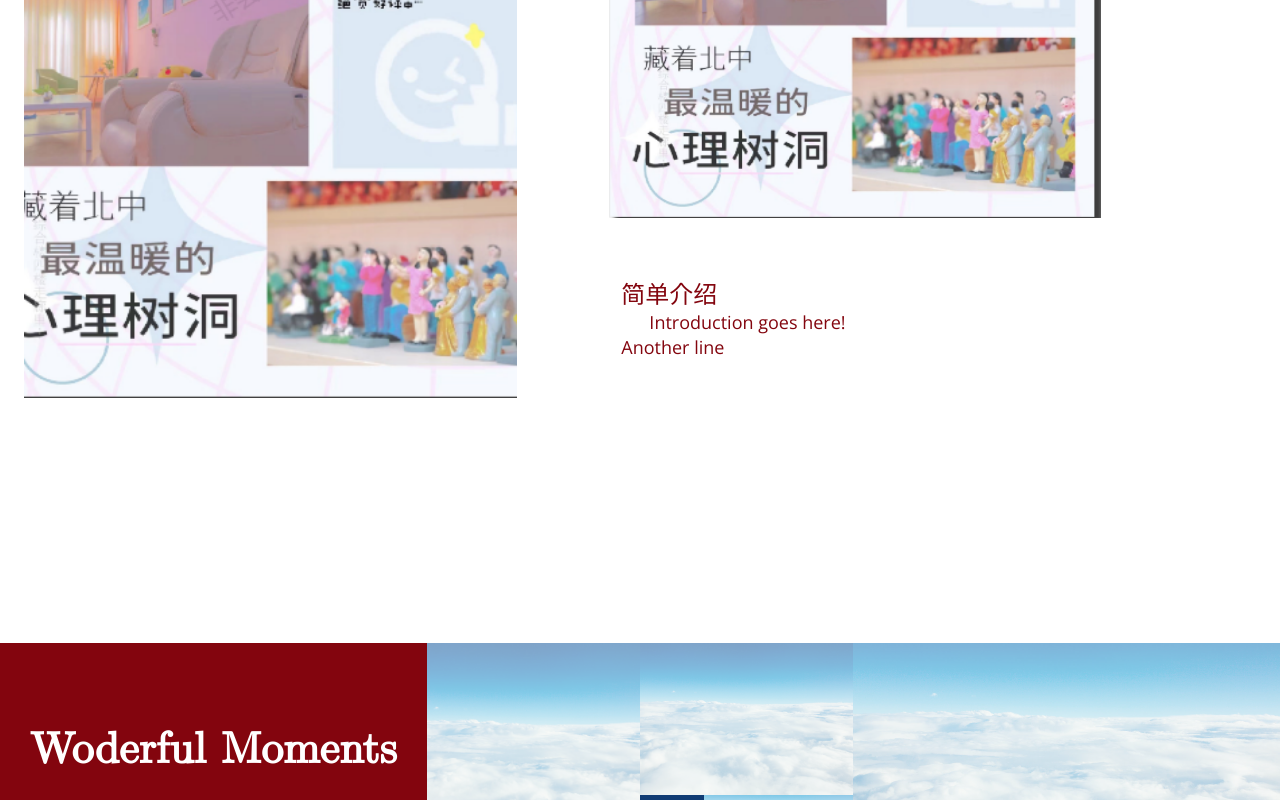
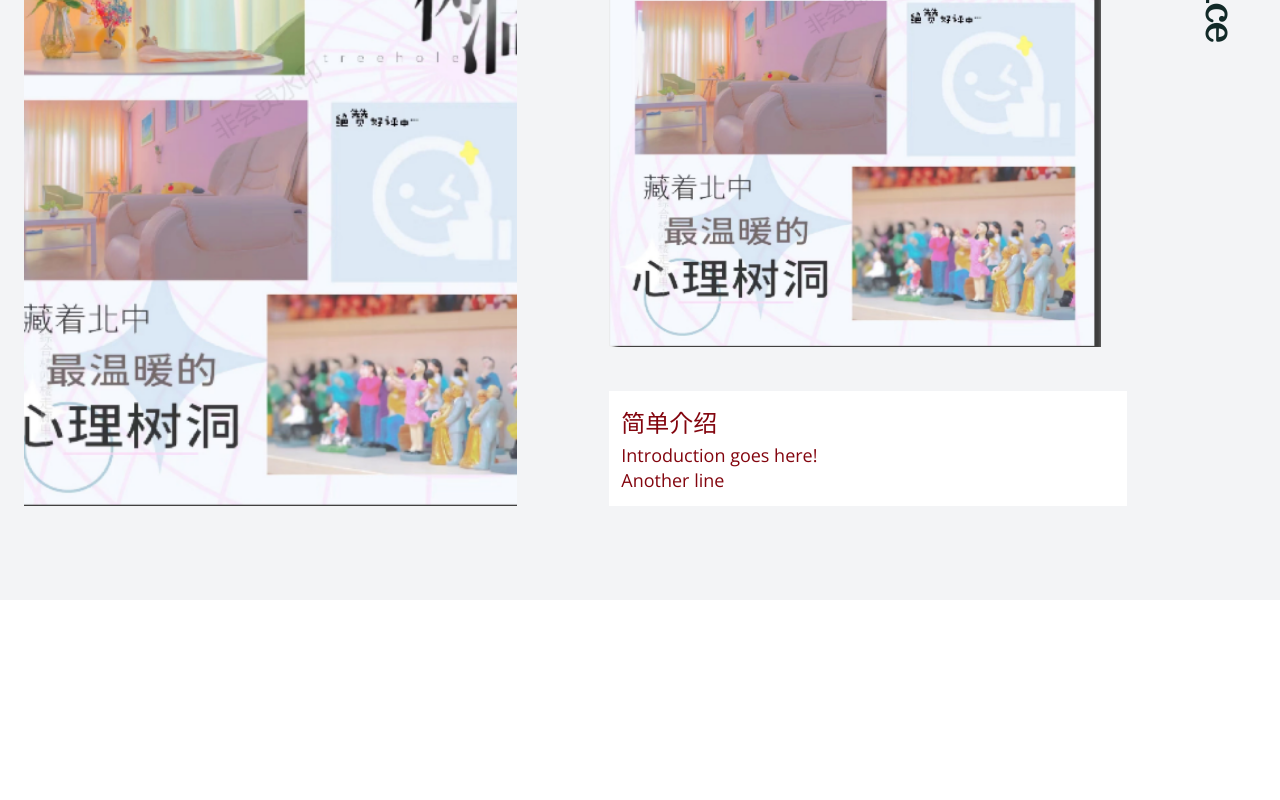
Before and after one commit to BAID-CSClub/baid-website-next, a Vue app: page /en-US/education in a window 1280 px wide. Shown: the part 3112-3912 px from the top of the page. Built offline with nearby package versions, Linux system fonts and the light colour scheme; a web font is replaced by a local one.

Commit message:
Complete modifications on Guidance Part

```diff
--- a/src/components/DesktopEducationTeaching/GuidenceFirst.vue
+++ b/src/components/DesktopEducationTeaching/GuidenceFirst.vue
@@ -3,11 +3,7 @@
     <img :src="img1" alt="" class="w-40% object-cover" />
     <div class="h-full m-x-10 w-40%">
       <img :src="img1" alt="" class="w-full m-b-10 m-t--10 object-cover" />
-      <IntroductionBlock
-        content="Introduction goes here!
-Another line"
-        class="w-full"
-      />
+      <IntroductionBlock :content="dummyContent" class="w-full" />
     </div>
     <NotFancyTitle
       cn="学生指导"
@@ -22,4 +18,5 @@ Another line"
 import NotFancyTitle from '../NotFancyTitle.vue'
 import img1 from '../../assets/images/le1.png?webp'
 import IntroductionBlock from './IntroductionBlock.vue'
+const dummyContent = 'Introduction goes here!\nAnother line'
 </script>
--- a/src/components/DesktopEducationTeaching/IntroductionBlock.vue
+++ b/src/components/DesktopEducationTeaching/IntroductionBlock.vue
@@ -3,9 +3,7 @@
     class="bg-white text-[var(--standard-red)] b-6 b-[var(--standard-red)] text-6 p-1vw font-title"
   >
     简单介绍
-    <pre>
-      {{ props.content }}
-    </pre>
+    <pre class="mt-1">{{ props.content }}</pre>
   </div>
 </template>
 
--- a/src/components/DesktopEducationTeaching/StudentGuidence.vue
+++ b/src/components/DesktopEducationTeaching/StudentGuidence.vue
@@ -1,6 +1,8 @@
 <template>
-  <section class="section">
-    <GuidenceFirst></GuidenceFirst>
+  <section class="bg-gray-1 p-t-1 m-t-20 p-b-1">
+    <section class="contentArea">
+      <GuidenceFirst></GuidenceFirst>
+    </section>
   </section>
 </template>
 <script setup>
```
